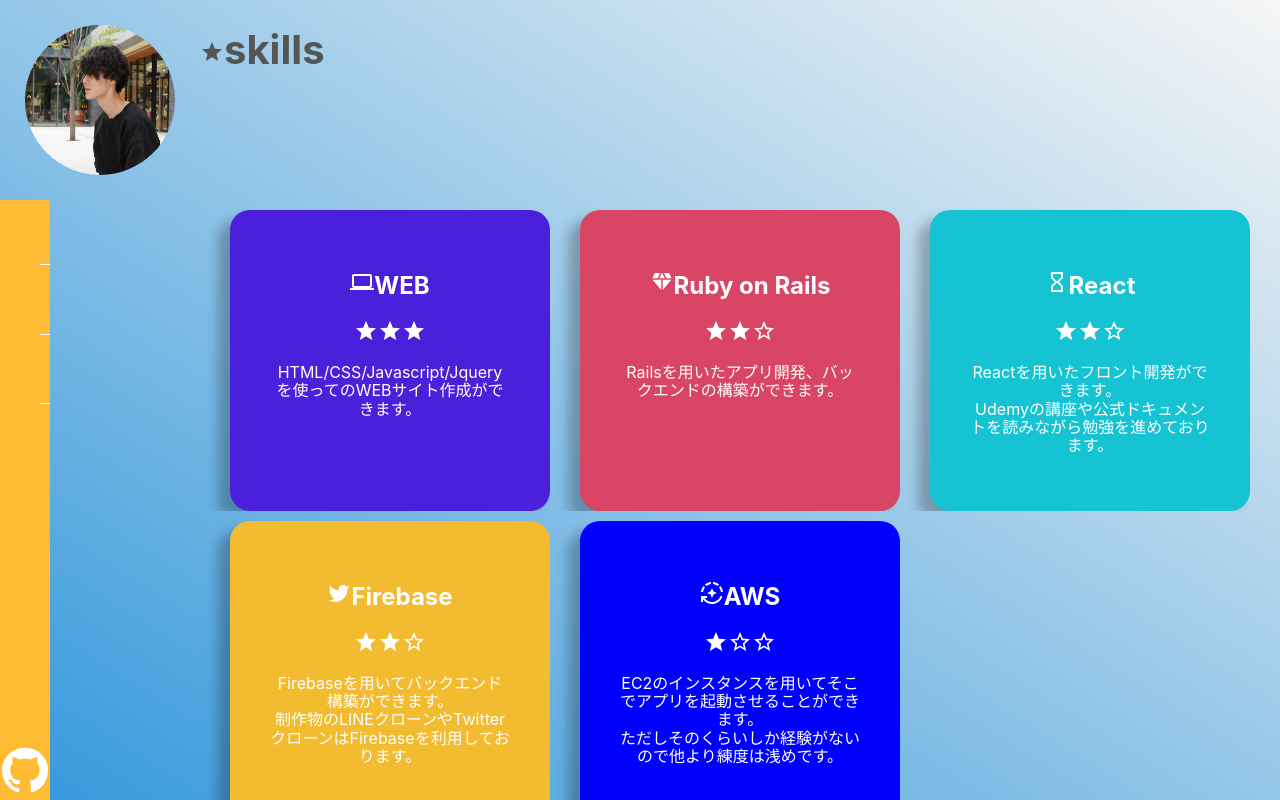
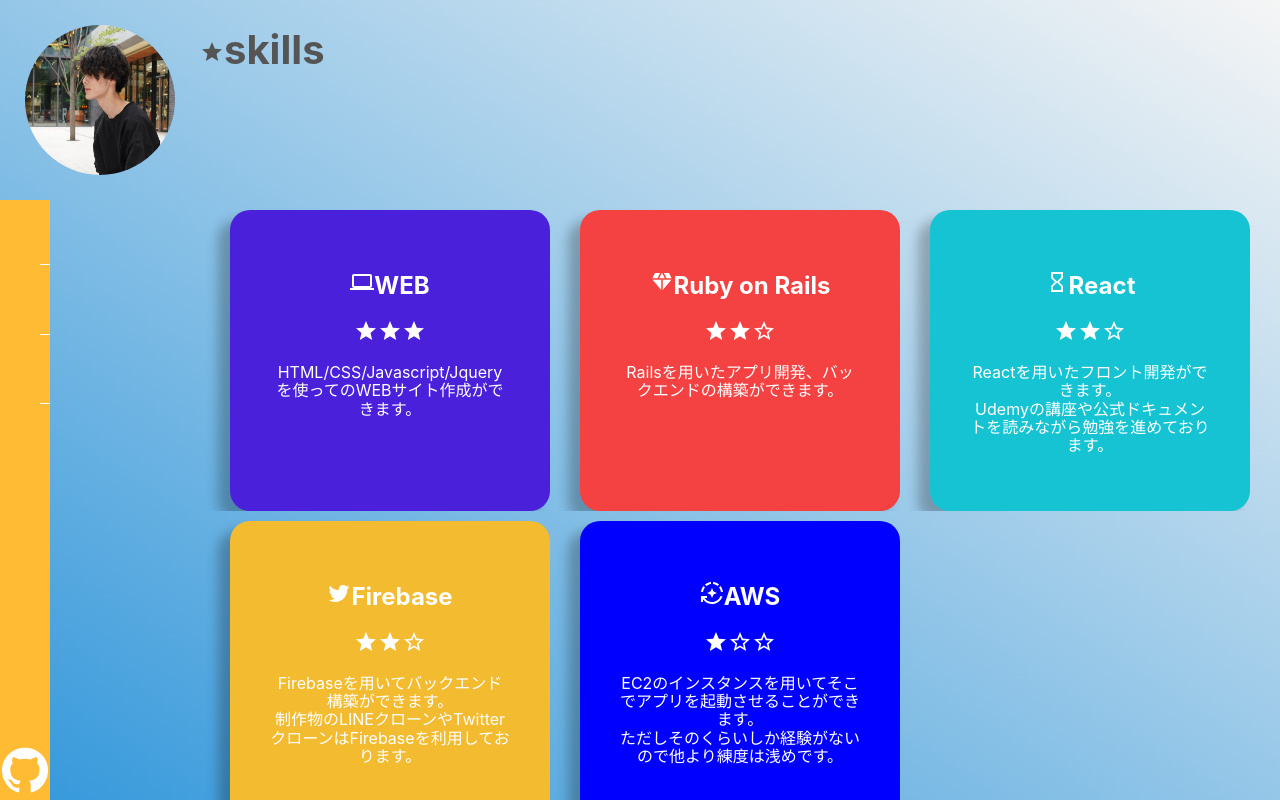
Before and after one commit to Taiyo86-create/myportfolio, a React (Create React App) app: page /skills in a window 1280 px wide. Built offline with nearby package versions, Linux system fonts and the light colour scheme.

Commit message:
Update Skills.css

```diff
--- a/src/components/Skills/Skills.css
+++ b/src/components/Skills/Skills.css
@@ -28,7 +28,7 @@
 }
 
 .color-b {
-    background-color: #d94665;
+    background-color: #f44141;
 }
 
 .color-c {
```
